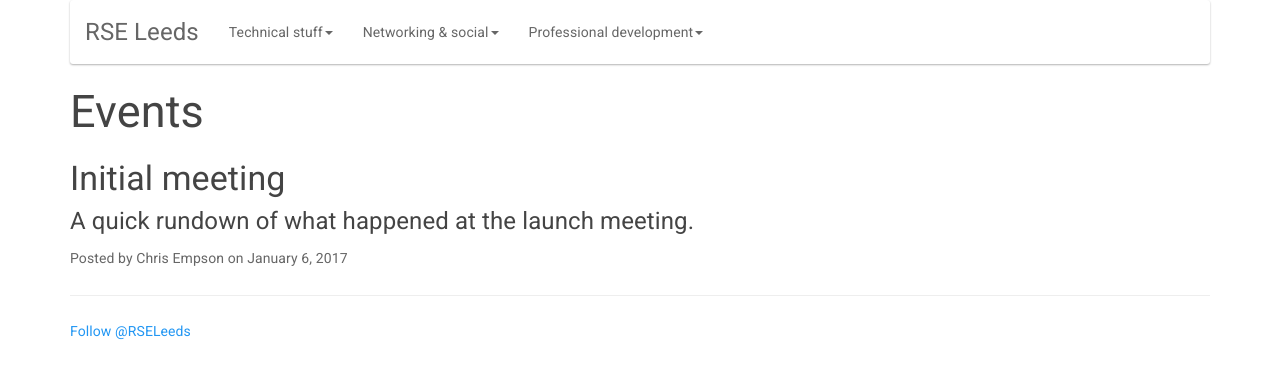
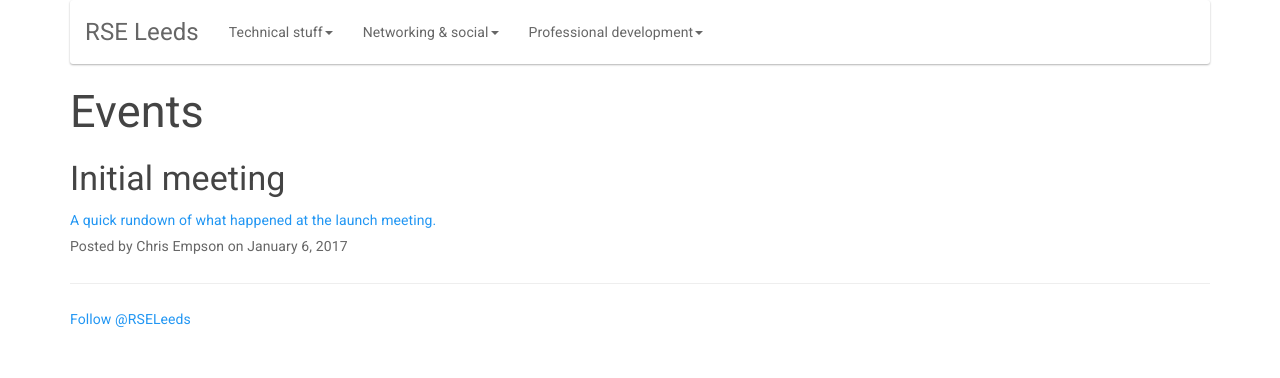
Before and after one commit to rseleeds/rseleeds.github.io, a Jekyll site: the page built from category/events.html, in a window 1280 px wide. Shown: the top 378 px of the page. Built offline with Jekyll 4.4.1, drawn with Linux system fonts in a browser that asks for light colours; nearby versions of some CDN libraries; comment, search, counter and statistics services are not loaded.

Commit message:
Tweaked template

```diff
--- a/_layouts/category.html
+++ b/_layouts/category.html
@@ -18,9 +18,9 @@ layout: default
             {{ post.title }}
         </h3>
         {% if post.subtitle %}
-        <h4 class="post-subtitle">
+        <div class="post-subtitle">
             {{ post.subtitle }}
-        </h4>
+        </div>
         {% endif %}
     </a>
     <p class="post-meta">
```
